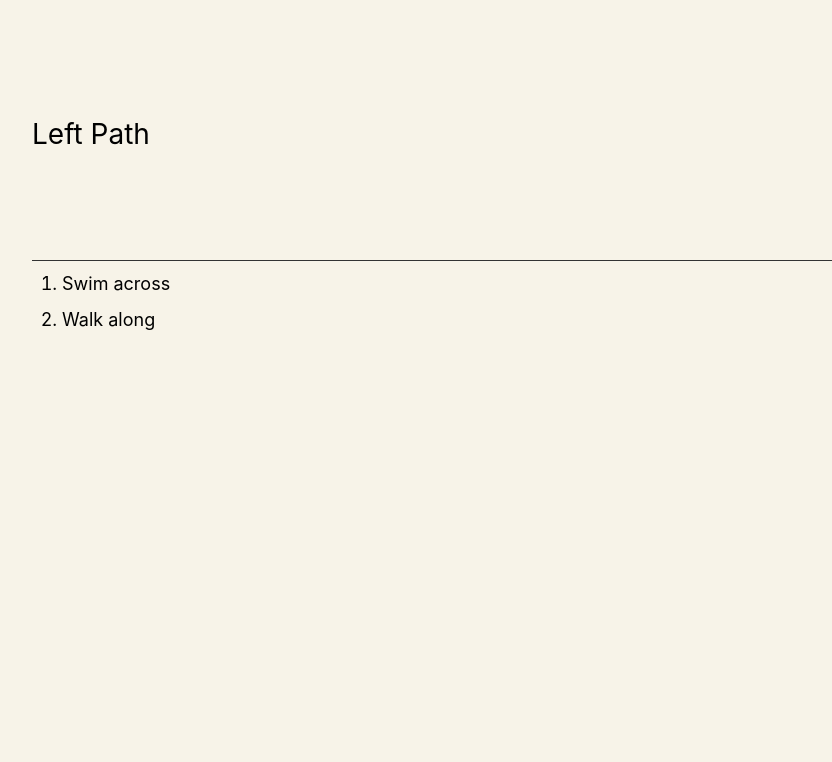
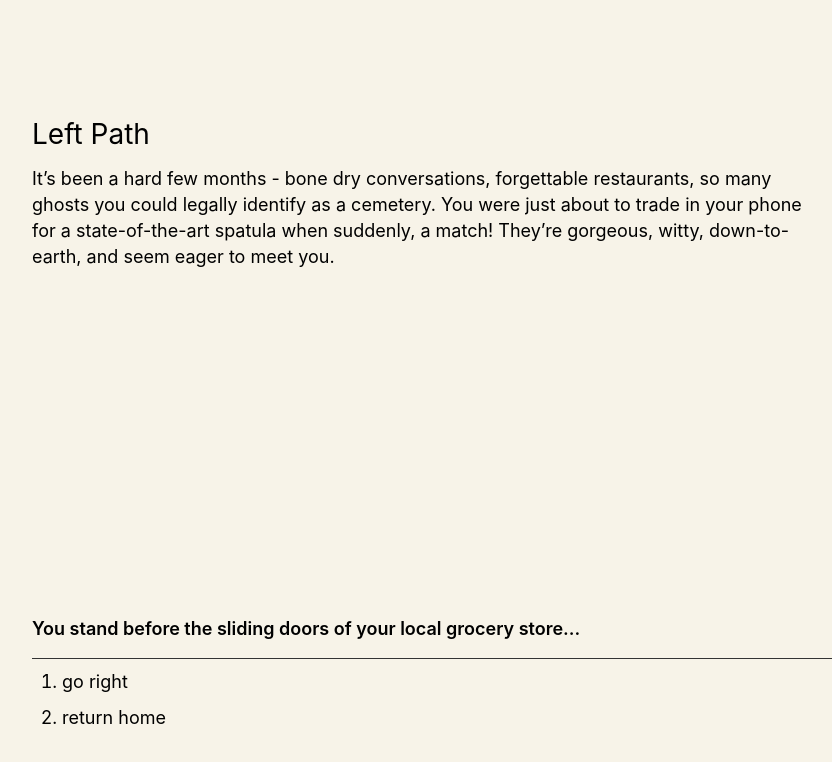
Before and after one commit to prolixmagus/first-date, a Vue app: page /adventure/left in a window 1280 px wide. Shown: the top 762 px of the page, without its empty margins (128-960 px from the left). Built offline with nearby package versions, Linux system fonts and the light colour scheme.

Commit message:
Add watchers for new and old paths to change class

```diff
--- a/src/components/AdventureChoice.vue
+++ b/src/components/AdventureChoice.vue
@@ -24,6 +24,8 @@
 			}
 		}
 	};
+
+	//creates an array of keys from keyToIndexMap object
 
 	Object.keys(keyToIndexMap).forEach((key) => {
 		watch(magicKeys[key], (v) => {
@@ -54,6 +56,10 @@
 </template>
 
 <style scoped>
+	.decisions {
+		margin-top: 6em;
+	}
+
 	.choices-wrapper {
 		max-width: 900px;
 	}
@@ -63,4 +69,10 @@
 			margin-top: 10px;
 		}
 	}
+
+	@media (prefers-color-scheme: dark) {
+		.choices {
+			border-top: 1px solid var(--white);
+		}
+	}
 </style>
--- a/src/components/AdventureIntro.vue
+++ b/src/components/AdventureIntro.vue
@@ -20,6 +20,7 @@
 <style scoped>
 	.exposition-wrapper {
 		max-width: 900px;
+		min-height: 400px;
 	}
 	p {
 		text-wrap: wrap;
--- a/src/stores/options.js
+++ b/src/stores/options.js
@@ -1,10 +1,13 @@
-import { ref, computed } from 'vue';
+import { computed, ref } from 'vue';
 import { defineStore } from 'pinia';
 import { useRoute } from 'vue-router';
 import { v4 as uuidv4 } from 'uuid';
 
 export const useOptionsStore = defineStore('options', () => {
   const route = useRoute();
+  const isHidden = ref(true);
+
+  const oldPaths = [`/adventure/left`];
   const list = [
     {
       id: uuidv4(),
@@ -34,24 +37,17 @@ export const useOptionsStore = defineStore('options', () => {
       id: uuidv4(),
       slug: 'left',
       heading: 'Left Path',
-      text: 'You encounter a river.',
-      direction: 'Do you want to swim across or walk along the river?',
+      paragraphs: [
+        {
+          text: 'It’s been a hard few months - bone dry conversations, forgettable restaurants, so many ghosts you could legally identify as a cemetery. You were just about to trade in your phone for a state-of-the-art spatula when suddenly, a match! They’re gorgeous, witty, down-to-earth, and seem eager to meet you.'
+        }
+      ],
+      decision: 'You stand before the sliding doors of your local grocery store...',
       choices: [
-        { text: 'Swim across', slug: 'swim-across' },
-        { text: 'Walk along', slug: 'walk-along' }
-      ]
-    },
-    {
-      id: uuidv4(),
-      slug: 'right',
-      heading: 'Right Path',
-      text: 'You find a cave. Do you want to enter the cave or continue walking?',
-      choices: [
-        { text: 'Enter the cave', slug: 'enter-cave' },
-        { text: 'Continue walking', slug: 'continue-walking' }
+        { text: 'go right', slug: 'right' },
+        { text: 'return home', slug: 'start' }
       ]
     }
-    // Add more choices as needed
   ];
 
   const current = computed(function () {
@@ -64,5 +60,24 @@ export const useOptionsStore = defineStore('options', () => {
     return list[0];
   });
 
+  // watch(
+  //   () => route.path,
+  //   (newPath, oldPath) => {
+  //     console.log(oldPath);
+  //     if (oldPaths.includes(oldPath)) {
+  //       isHidden.value = false;
+  //     } else {
+  //       isHidden.value = true;
+  //     }
+  //   }
+  // );
+
+  // watch(
+  //   () => isHidden.value,
+  //   (newValue, oldValue) => {
+  //     console.log(newValue);
+  //   }
+  // );
+
   return { current };
 });
--- a/src/styles/setup.css
+++ b/src/styles/setup.css
@@ -1,10 +1,11 @@
-
 /* set global box-model so that padding and borders stay inside */
 html {
-  box-sizing: border-box;
+	box-sizing: border-box;
 }
-*, *:before, *:after {
-  box-sizing: inherit;
+*,
+*:before,
+*:after {
+	box-sizing: inherit;
 } /* https://www.paulirish.com/2012/box-sizing-border-box-ftw */
 /* not sure... if this is really a winner anymore - with the inherit - let's reconsider $todo */
 
@@ -39,12 +40,22 @@ img {
 
 /* we generally need SVGs to act the same way as images */
 svg {
-  display: block;
-  width: 100%;
-  /* Safari seems to need height: 100% $todo - revisit */
+	display: block;
+	width: 100%;
+	/* Safari seems to need height: 100% $todo - revisit */
 }
 
 /* selects for autonomous customelements which are inline by default */
 :where(:not(:defined)) {
 	display: block;
 }
+
+.visually-hidden {
+	clip: rect(0 0 0 0);
+	clip-path: inset(50%);
+	height: 1px;
+	overflow: hidden;
+	position: absolute;
+	white-space: nowrap;
+	width: 1px;
+}
--- a/src/styles/typography.css
+++ b/src/styles/typography.css
@@ -51,10 +51,6 @@ li {
 	font-weight: 600;
 }
 
-/* these would be scoped to section or to an article element */
-/* this is just a loose setting for now */
-/* or smaller group of article-like styles such as a <text-content> custom element */
-
 p,
 li {
 	max-width: 70ch;
@@ -76,10 +72,6 @@ h2 + ol {
 	margin-top: 1em;
 }
 
-section + section {
-	margin-top: 6em;
-}
-
 code {
 	font-family: monospace;
 	font-size: 1.1em;
```
